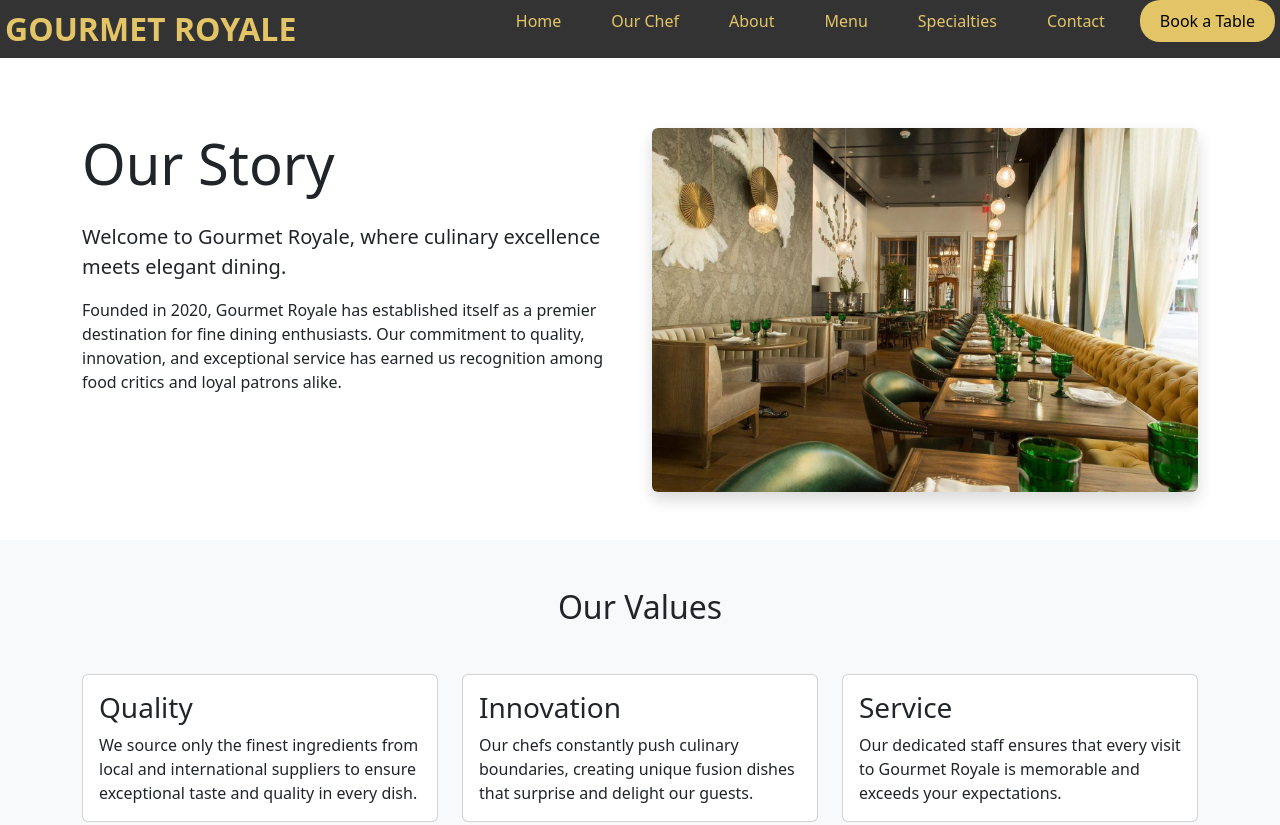
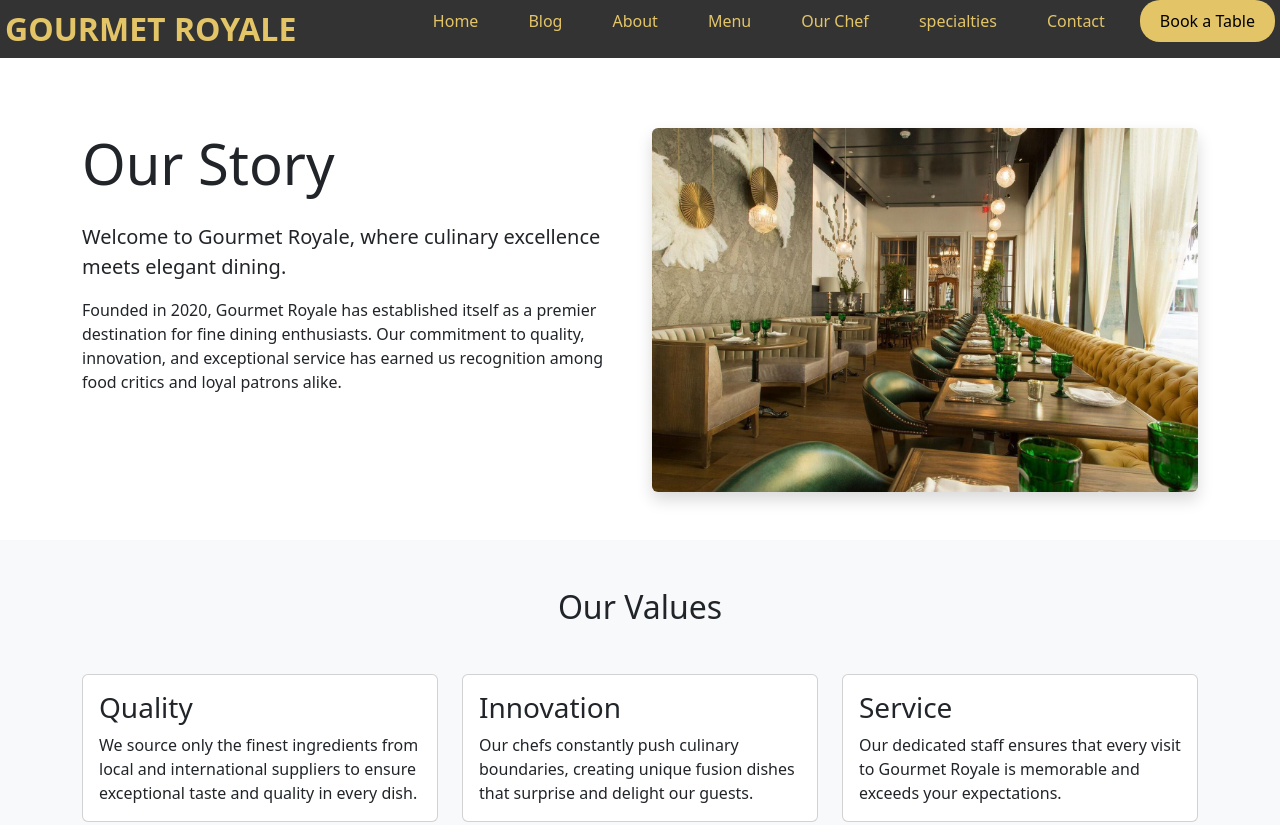
Before and after one commit to sanjana2505006/International-Cuisine, a plain HTML site: page about.html in a window 1280 px wide. Shown: the top 825 px of the page. Drawn offline with nearby package versions, Linux system fonts and the light colour scheme.

Commit message:
Update about.html

```diff
--- a/about.html
+++ b/about.html
@@ -15,12 +15,16 @@
             <a href="index.html" class="logo">Gourmet Royale</a>
             <ul>
                 <li><a href="index.html">Home</a></li>
+                <li><a href="blog.html">Blog</a></li>
+                <li><a href="about.html">About</a></li>
+                <li><a href="menu.html">Menu</a></li>
                 <li><a href="chef.html">Our Chef</a></li>
-                <li><a href="about.html" class="active">About</a></li>
-                <li><a href="menu.html">Menu</a></li>
-                <li><a href="specialties.html">Specialties</a></li>
+                <li><a href="specialties.html">specialties</a></li>
                 <li><a href="contact.html">Contact</a></li>
+
+
                 <li><a href="reservation.html" class="cta">Book a Table</a></li>
+
             </ul>
         </nav>
     </header>
```
